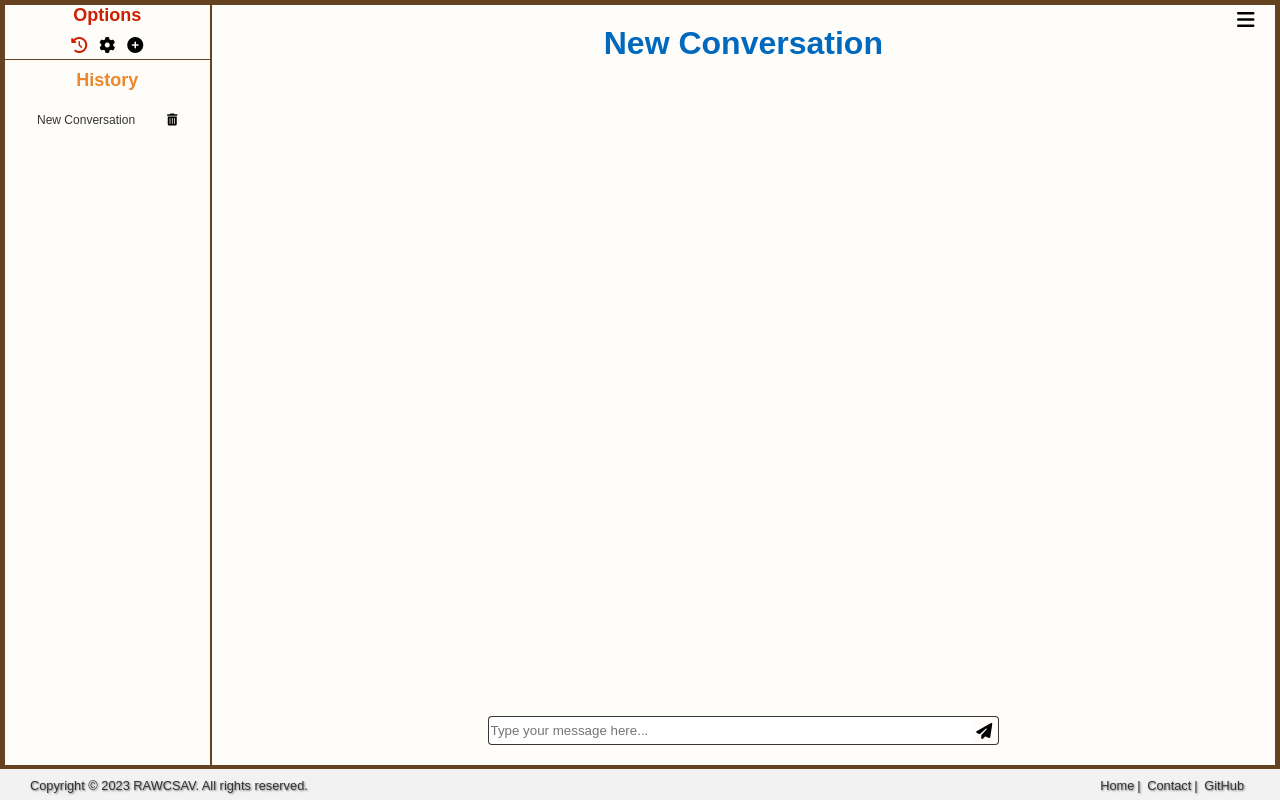
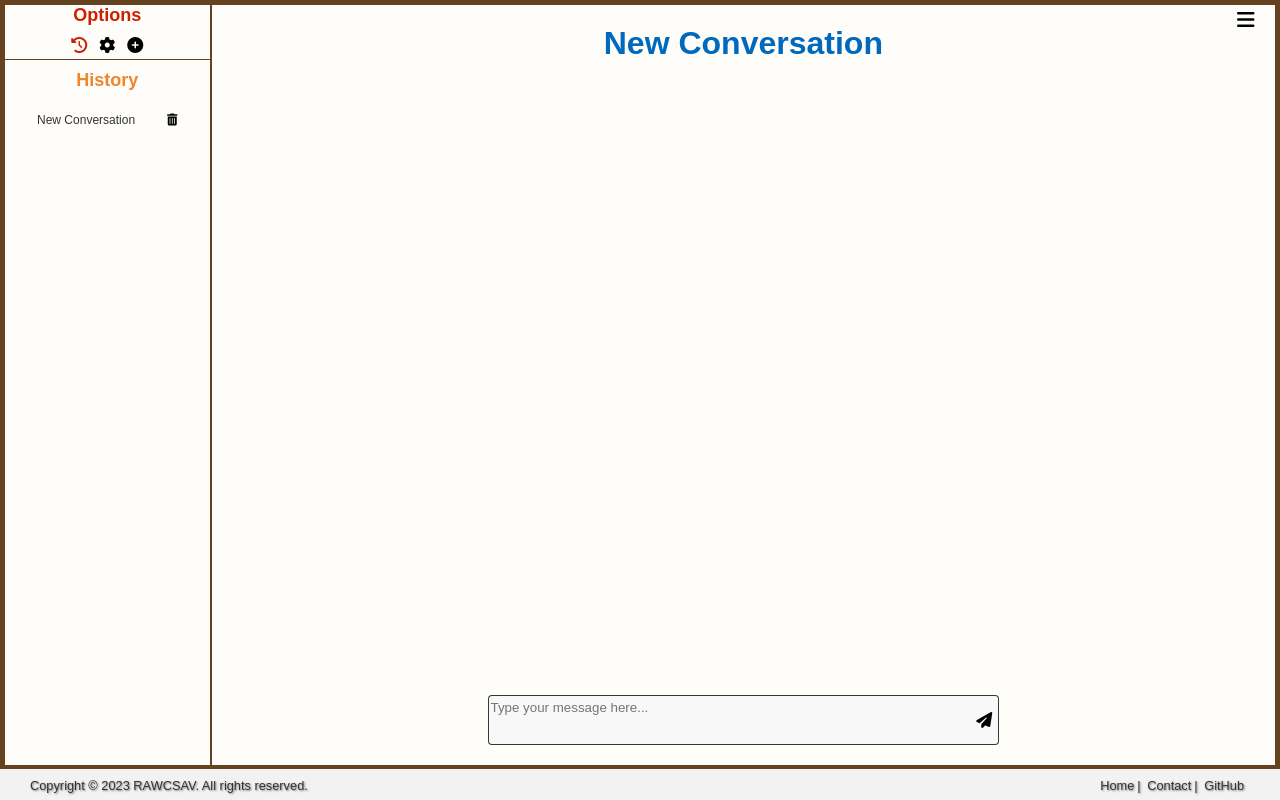
Before and after one commit to rawcsav/NewUtility, a Flask app: page /chat/ in a window 1280 px wide. Run offline with Flask 3, Linux system fonts and the light colour scheme; the visitor is signed in with stand-in values (Sample User, id 1); data comes from the database, SQL or seed files in the repository; data that the repository does not hold is empty; some libraries are stand-ins or nearby versions; some web fonts are replaced.

Commit message:
made chat input into text area

```diff
--- a/app/static/css/chat.css
+++ b/app/static/css/chat.css
@@ -195,6 +195,7 @@ h2 {
 
 .message-input-container {
   position: relative;
+  padding-top: 20px;
 }
 
 #new-convo-icon {
@@ -298,21 +299,30 @@ h4 {
 
 .message-input {
   border: 1px solid #383737;
-  min-height: 25px;
+  background-color: #f8f8f8;
   font-family: Univers, sans-serif;
-  max-height: 100px; /* Maximum size for 3 lines of text */
-  overflow-y: auto; /* Show scrollbar when content exceeds max-height */
-  line-height: normal;
+  height: auto;
+  resize: none; /* Prevents the user from resizing the textarea */
+  overflow-y: hidden; /* Adds scrollbar if content exceeds max-height */
+  max-height: 100px; /* Adjust as needed */
+  line-height: 20px;
+  min-height: 20px; /* Adjust as needed */
+  width: 100%;
   align-items: flex-start; /* If using flex or grid, align items to the start */
   flex-grow: 1;
   border-radius: 4px 0 0 4px; /* Rounded corners on the left side */
   border-right: none; /* Hide the right border to blend with the button */
 }
 
+.message-input:focus,
+#convo-title:focus {
+  outline: none;
+}
+
 #send-button {
   border-radius: 0 4px 4px 0; /* Rounded corners on the right side */
   margin: 0; /* Remove any default margin */
-  background-color: transparent; /* Match the input's border */
+  background-color: #f8f8f8; /* Match the input's border */
   border: 1px solid #383737; /* Match the input's border */
   border-left: none; /* Hide the left border to blend with the input */
   /* Other styles as needed */
--- a/app/static/js/chat.js
+++ b/app/static/js/chat.js
@@ -378,6 +378,43 @@ document.addEventListener("DOMContentLoaded", function () {
   var messageInput = document.getElementById("message-input");
   var newConversationForm = document.getElementById("new-conversation-form");
   var chatCompletionForm = document.getElementById("chat-completion-form");
+  var messageInput = document.querySelector(".message-input");
+  var maxLines = 5;
+  var lineHeight = parseInt(getComputedStyle(messageInput).lineHeight, 10);
+
+  function adjustHeight() {
+    messageInput.style.height = "auto"; // Reset the height so the scrollHeight includes only the text
+    var textHeight = messageInput.scrollHeight;
+
+    // Calculate the height of the text area based on the line height and number of lines
+    if (textHeight > maxLines * lineHeight) {
+      messageInput.style.overflowY = "scroll"; // Enable scrolling
+      messageInput.style.height = maxLines * lineHeight + "px"; // Set the maximum height
+    } else {
+      messageInput.style.overflowY = "hidden"; // Hide scrollbar
+      messageInput.style.height = textHeight + "px"; // Expand to fit content
+    }
+  }
+
+  messageInput.addEventListener("input", adjustHeight);
+
+  // Handle Enter key press for form submission or adding a new line
+  messageInput.addEventListener("keydown", function (e) {
+    if (e.key === "Enter" && !e.shiftKey) {
+      var lines = messageInput.value.split("\n");
+      if (lines.length < maxLines) {
+        e.preventDefault();
+        document
+          .getElementById("chat-completion-form")
+          .dispatchEvent(
+            new Event("submit", { cancelable: true, bubbles: true })
+          );
+      } // If the max lines have been reached, the default behavior will add a new line, which is handled by the 'input' event
+    }
+  });
+
+  // Initial adjustment
+  adjustHeight();
   var updatePreferencesForm = document.getElementById(
     "update-preferences-form"
   );
--- a/app/templates/chat_page.html
+++ b/app/templates/chat_page.html
@@ -357,12 +357,11 @@
             />
 
             <div class="input-group">
-              <input
-                type="text"
+              <textarea
                 id="message-input"
                 class="message-input"
                 placeholder="Type your message here..."
-              />
+              ></textarea>
               <button type="submit" id="send-button" class="button-send">
                 <i class="fas fa-paper-plane"></i>
                 <span class="sr-only">Send Message</span>
```
